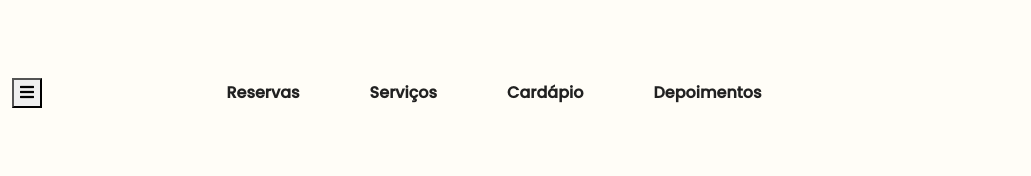
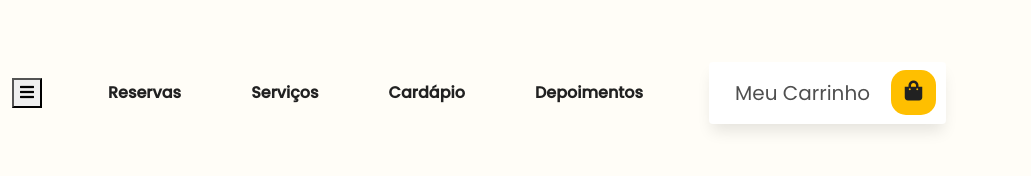
Before and after one commit to natandavinci/Restaurante, a plain HTML site: page index.html in a window 1280 px wide. Shown: the full height of the page, 249-1280 px from the left. Drawn offline with Linux system fonts and the light colour scheme; files whose address does not match are found by name.

Commit message:
button-car

```diff
--- a/css/main.css
+++ b/css/main.css
@@ -31,7 +31,30 @@ b{
 }
 
 .nav-link{
+    color: var(--color-black)!important;
+    padding-left: 35px!important;
+    padding-right: 35px!important;
+}
+.btn-white{
+    background-color: var(--color-white);
     color: var(--color-black);
-    padding-left: 35px !important;
-    padding-right: 35px !important;
+    padding: 15px 25px;
+    font-size: 20px;
+    box-shadow: 0px 10px 15px -3px rgba(0, 0, 0, 0.1);
 }
+.btn-icon {
+    padding-right: 75px;
+}
+.btn-icon .icon{
+    display: inline-block;
+    color: var(--color-black);
+    background-color: var(--color-primary);
+    width: 45px;
+    height: 45px;
+    position: absolute;
+    right: 10px;
+    margin-top: -8px;
+    border-radius: 15px;
+    text-align: center;
+    padding-top: 6px;
+}
--- a/index.html
+++ b/index.html
@@ -42,6 +42,11 @@
                         </li>
 
                     </ul>
+                    <a class="btn btn-white btn-icon">
+                        Meu Carrinho <span class="icon">
+                            <i class="fa fa-shopping-bag"></i>
+                        </span>
+                    </a>
                 </div>
             </nav>
         </div>
```
